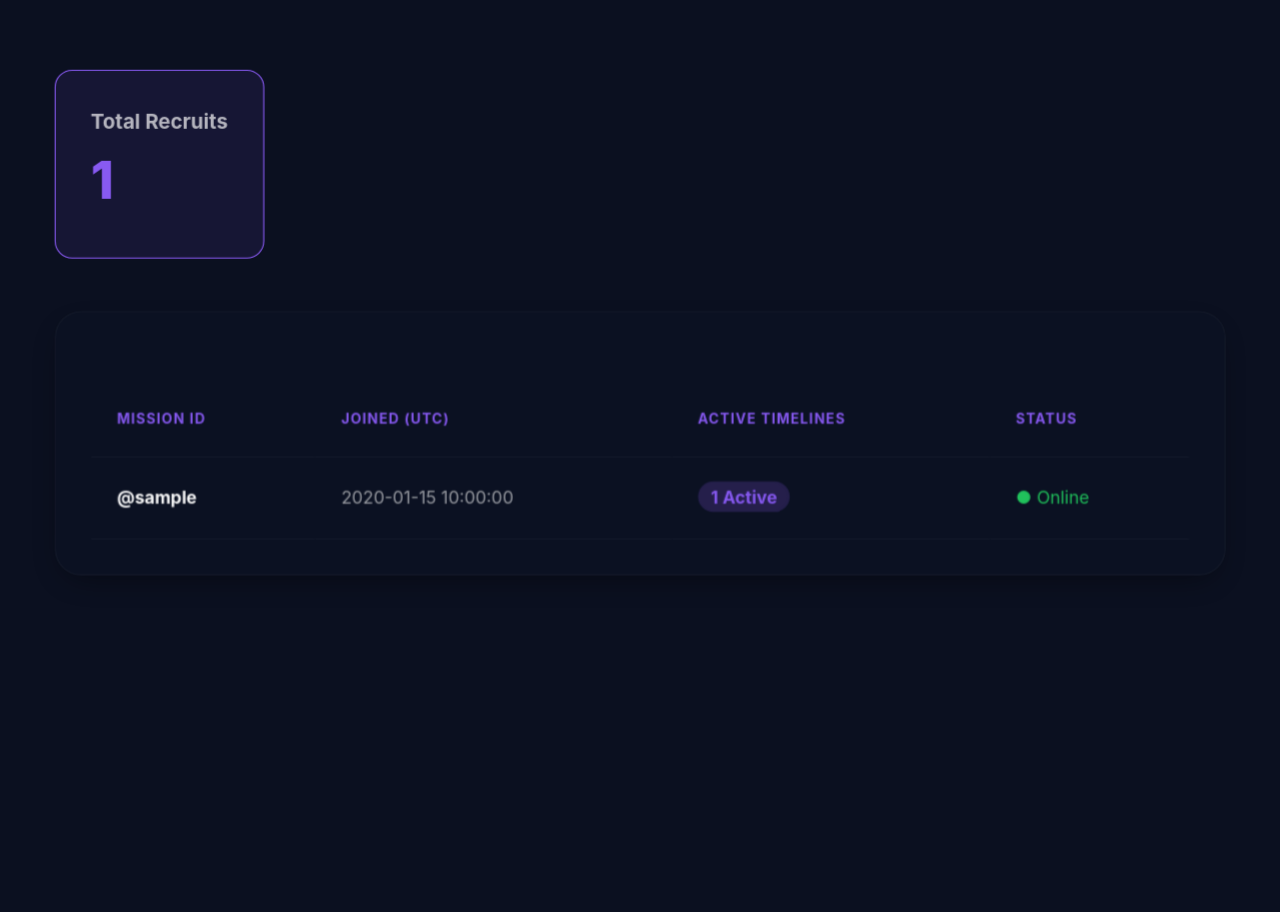
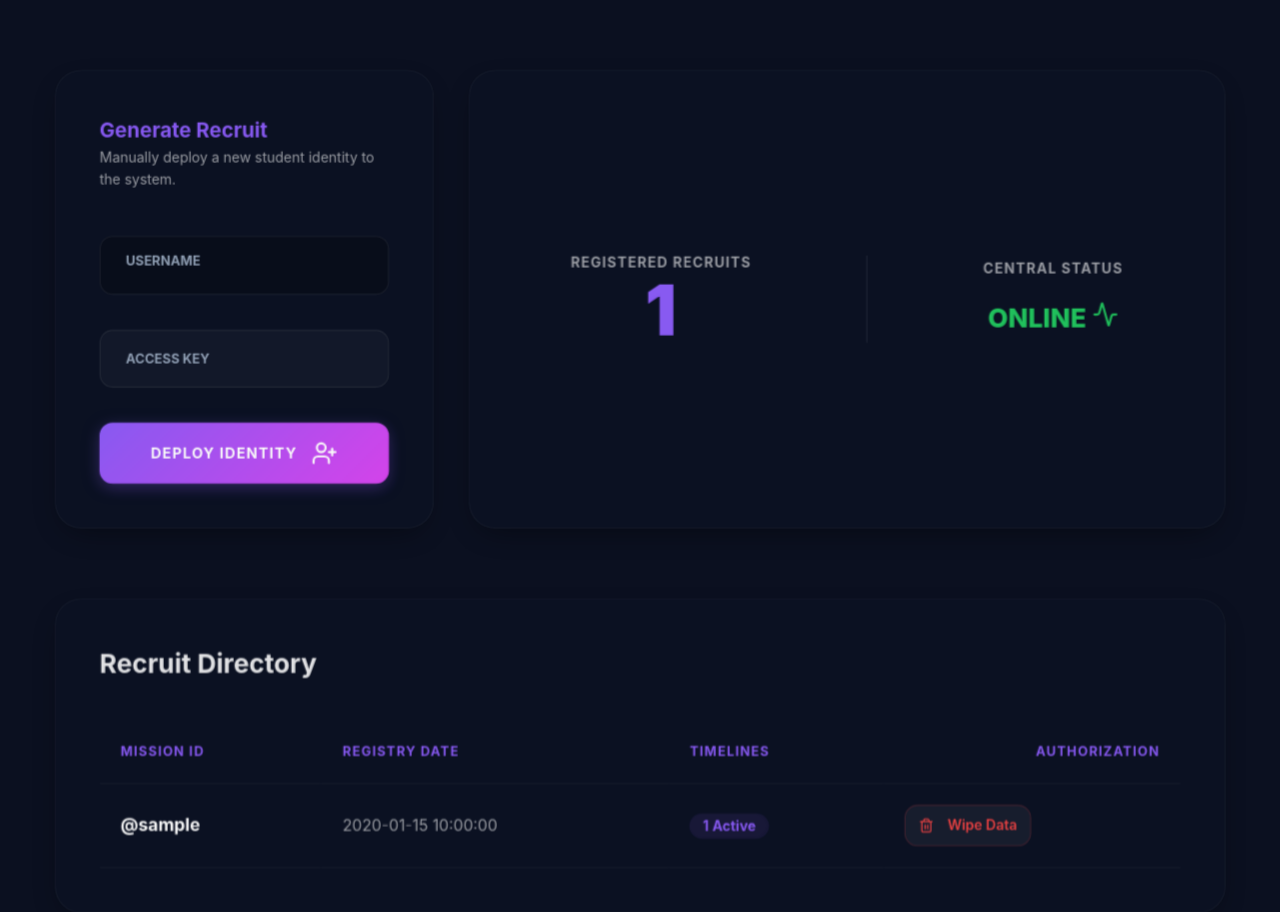
Before and after one commit to AaSu9/Examshedular, a Flask app: template templates/admin.html in a window 1280 px wide. Shown: the part 104-1016 px from the top of the page. Run offline with Flask 3, Linux system fonts and the light colour scheme; the template is opened without the code that fills it: most values are stand-ins (such as "Sample title", 1, 10 or a date in 2020).

Commit message:
Admin Management: Add 'Generate Recruit' and 'Wipe Data' functionality to High Command

```diff
--- a/app.py
+++ b/app.py
@@ -217,5 +217,23 @@ def admin_portal():
     conn.close()
     return render_template('admin.html', users=users)
 
+@app.route('/admin/api/delete-user', methods=['POST'])
+def admin_delete_user():
+    if 'user_id' not in session or session.get('username') != 'Aashish Ghimire':
+        return jsonify({"error": "Forbidden"}), 403
+
+    target_id = request.json.get('user_id')
+    if not target_id:
+        return jsonify({"error": "No ID provided"}), 400
+
+    conn = get_db_connection()
+    # Delete schedules first (FFK)
+    conn.execute('DELETE FROM saved_schedules WHERE user_id = ?', (target_id,))
+    # Delete user
+    conn.execute('DELETE FROM users WHERE id = ?', (target_id,))
+    conn.commit()
+    conn.close()
+    return jsonify({"success": True})
+
 if __name__ == '__main__':
     app.run(debug=True, host='0.0.0.0', port=5000)
--- a/templates/admin.html
+++ b/templates/admin.html
@@ -16,12 +16,12 @@
         .admin-table {
             width: 100%;
             border-collapse: collapse;
-            margin-top: 2rem;
+            margin-top: 1rem;
         }
 
         .admin-table th,
         .admin-table td {
-            padding: 1.5rem;
+            padding: 1.2rem;
             text-align: left;
             border-bottom: 1px solid rgba(255, 255, 255, 0.05);
         }
@@ -29,17 +29,8 @@
         .admin-table th {
             color: var(--primary);
             text-transform: uppercase;
-            font-size: 0.8rem;
+            font-size: 0.75rem;
             letter-spacing: 1px;
-        }
-
-        .stat-card {
-            background: rgba(139, 92, 246, 0.1);
-            border: 1px solid var(--primary);
-            padding: 2rem;
-            border-radius: 16px;
-            margin-bottom: 3rem;
-            display: inline-block;
         }
     </style>
 </head>
@@ -53,34 +44,75 @@
         <a href="/" class="control-btn" style="text-decoration: none;">Return to Bridge</a>
     </header>
 
-    <div class="stat-card">
-        <h3 style="margin: 0; opacity: 0.7;">Total Recruits</h3>
-        <div style="font-size: 3rem; font-weight: 800; color: var(--primary);">{{ users|length }}</div>
+    <div style="display: grid; grid-template-columns: 1fr 2fr; gap: 2rem; margin-bottom: 4rem;">
+        <!-- Generate User -->
+        <div class="glass-card" style="padding: 2.5rem;">
+            <h3 style="margin-top: 0; color: var(--primary);">Generate Recruit</h3>
+            <p style="font-size: 0.8rem; opacity: 0.6; margin-bottom: 2rem;">Manually deploy a new student identity to
+                the system.</p>
+
+            <div class="input-group">
+                <input type="text" id="new-username" class="stream-input" placeholder=" " required>
+                <label class="input-label">Username</label>
+            </div>
+
+            <div class="input-group">
+                <input type="password" id="new-password" class="stream-input" placeholder=" " required>
+                <label class="input-label">Access Key</label>
+            </div>
+
+            <button class="btn-primary" onclick="generateUser()" style="width: 100%; justify-content: center;">
+                Deploy Identity <i data-lucide="user-plus"></i>
+            </button>
+        </div>
+
+        <!-- System Stats -->
+        <div class="glass-card"
+            style="padding: 2.5rem; display: flex; align-items: center; justify-content: space-around;">
+            <div style="text-align: center;">
+                <h3 style="margin: 0; opacity: 0.6; font-size: 0.8rem; text-transform: uppercase; letter-spacing: 1px;">
+                    Registered Recruits</h3>
+                <div style="font-size: 4rem; font-weight: 900; color: var(--primary); line-height: 1;">{{ users|length
+                    }}</div>
+            </div>
+            <div style="height: 80px; width: 1px; background: rgba(255,255,255,0.1);"></div>
+            <div style="text-align: center;">
+                <h3 style="margin: 0; opacity: 0.6; font-size: 0.8rem; text-transform: uppercase; letter-spacing: 1px;">
+                    Central Status</h3>
+                <div style="color: #22c55e; font-weight: 800; font-size: 1.5rem; margin-top: 1rem;">ONLINE <i
+                        data-lucide="activity"></i></div>
+            </div>
+        </div>
     </div>
 
-    <div class="glass-card" style="padding: 2rem;">
+    <!-- User Directory -->
+    <div class="glass-card" style="padding: 2.5rem;">
+        <h2 style="margin-top: 0; margin-bottom: 2rem; font-size: 1.5rem; opacity: 0.9;">Recruit Directory</h2>
         <table class="admin-table">
             <thead>
                 <tr>
                     <th>Mission ID</th>
-                    <th>Joined (UTC)</th>
-                    <th>Active Timelines</th>
-                    <th>Status</th>
+                    <th>Registry Date</th>
+                    <th>Timelines</th>
+                    <th style="text-align: right;">Authorization</th>
                 </tr>
             </thead>
             <tbody>
                 {% for user in users %}
-                <tr>
+                <tr id="user-row-{{ user.id }}">
                     <td style="font-weight: 700;">@{{ user.username }}</td>
-                    <td style="opacity: 0.6;">{{ user.created_at }}</td>
+                    <td style="opacity: 0.6; font-size: 0.9rem;">{{ user.created_at }}</td>
                     <td>
                         <span
-                            style="background: rgba(139, 92, 246, 0.2); color: var(--primary); padding: 4px 12px; border-radius: 20px; font-weight: 700;">
+                            style="background: rgba(139, 92, 246, 0.1); color: var(--primary); padding: 4px 12px; border-radius: 20px; font-weight: 700; font-size: 0.8rem;">
                             {{ user.timeline_count }} Active
                         </span>
                     </td>
-                    <td>
-                        <span style="color: #22c55e;">● Online</span>
+                    <td style="text-align: right;">
+                        <button class="control-btn" onclick="deleteUser({{ user.id }}, '@{{ user.username }}')"
+                            style="color: #ef4444; border-color: rgba(239, 68, 68, 0.2); padding: 6px 12px; font-size: 0.8rem;">
+                            <i data-lucide="trash-2" style="width: 14px; margin-right: 4px;"></i> Wipe Data
+                        </button>
                     </td>
                 </tr>
                 {% endfor %}
@@ -88,7 +120,51 @@
         </table>
     </div>
 
-    <script>lucide.createIcons();</script>
+    <script>
+        lucide.createIcons();
+
+        async function generateUser() {
+            const username = document.getElementById('new-username').value;
+            const password = document.getElementById('new-password').value;
+            if (!username || !password) return alert("Credentials required for deployment.");
+
+            try {
+                const res = await fetch('/api/auth/register', {
+                    method: 'POST',
+                    headers: { 'Content-Type': 'application/json' },
+                    body: JSON.stringify({ username, password })
+                });
+                const data = await res.json();
+                if (data.success) {
+                    alert(`Identity @${username} has been deployed to the Padsala network.`);
+                    location.reload();
+                } else {
+                    alert(data.error);
+                }
+            } catch (e) { alert("Deployment connection failure."); }
+        }
+
+        async function deleteUser(id, name) {
+            if (!confirm(`WARNING: You are about to wipe all data for recruit ${name}. This action is permanent and will delete all their timelines. Proceed?`)) return;
+
+            try {
+                const res = await fetch('/admin/api/delete-user', {
+                    method: 'POST',
+                    headers: { 'Content-Type': 'application/json' },
+                    body: JSON.stringify({ user_id: id })
+                });
+                const data = await res.json();
+                if (data.success) {
+                    document.getElementById(`user-row-${id}`).style.opacity = '0';
+                    setTimeout(() => {
+                        document.getElementById(`user-row-${id}`).remove();
+                    }, 300);
+                } else {
+                    alert("Authorization failed or system error.");
+                }
+            } catch (e) { alert("Communication link failure."); }
+        }
+    </script>
 </body>
 
 </html>
```
